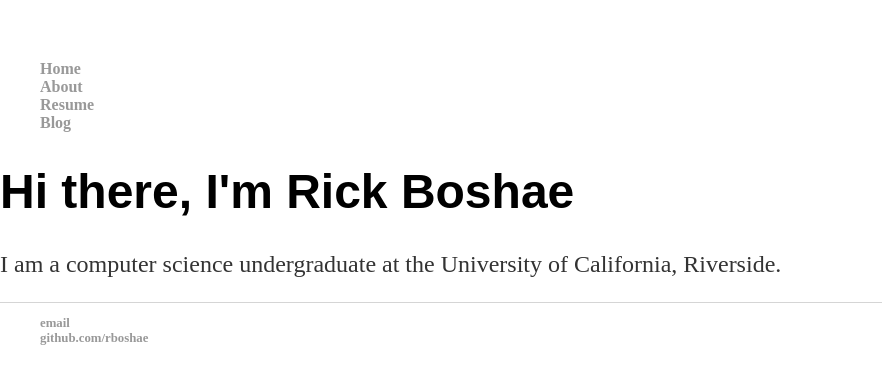
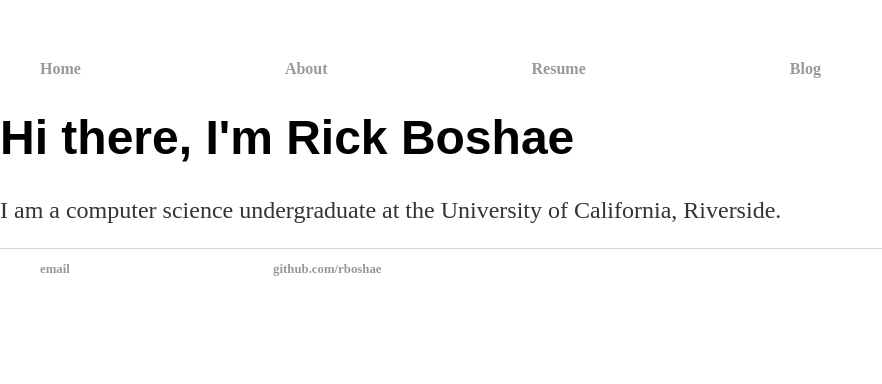
Before and after one commit to RBoshae/Personal-Website-1, a Jekyll site: the page built from index.html, in a window 1280 px wide. Shown: the top 384 px of the page, without its empty margins (0-882 px from the left). Built offline with Jekyll 4.4.1, drawn with Linux system fonts in a browser that asks for light colours.

Commit message:
Made Changes to main.css

```diff
--- a/css/main.css
+++ b/css/main.css
@@ -13,7 +13,7 @@
 
 nav ul, footer ul { font-size:1em; font-family:'Helvetica', 'Arial'. 'Sans-Serif'; padding; 0px; list-style: none; font-weight: bold; }
 
-nav ul li, footer ul li { displate: inline; margin-right: 200px; }
+nav ul li, footer ul li { display: inline; margin-right: 200px; }
 
 footer { border-top: 1px solid #d5d5d5; font-size: .8em; }
 
```
